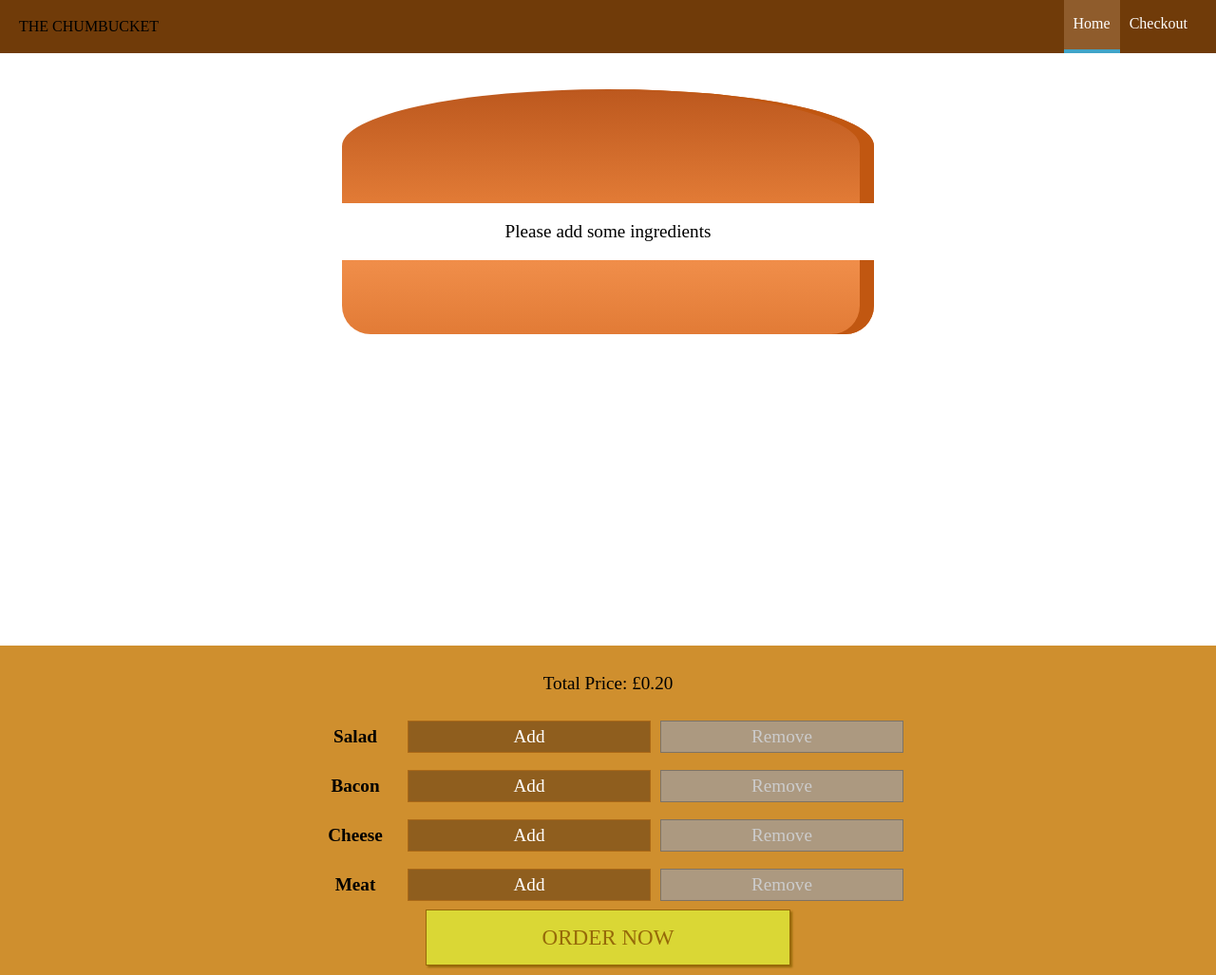
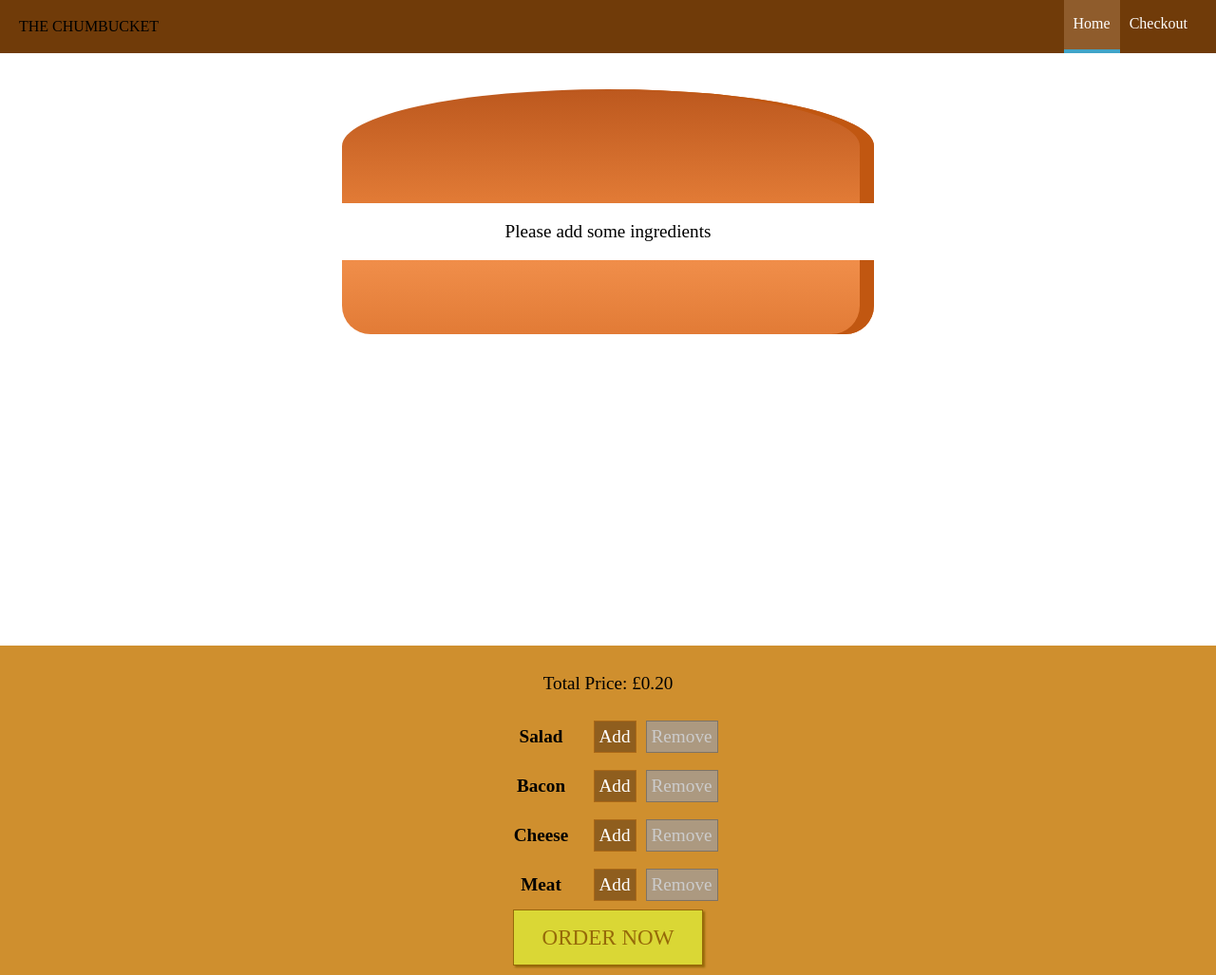
Before and after one commit to AxSch/burger-app, a React app: page / in a window 1280 px wide. Shown: the whole page at 95% size. Built offline with nearby package versions, Linux system fonts and the light colour scheme; a web font is replaced by a local one.

Commit message:
style: Adjusted width css prop

```diff
--- a/src/components/Burger/BuildControls/BuildControl/BuildControl.tsx
+++ b/src/components/Burger/BuildControls/BuildControl/BuildControl.tsx
@@ -37,7 +37,7 @@ const StyledLabel = styled.div`
 `
 
 const StyledButton = styled.button`
-  width: 20%
+  width: auto;
   display: block;
   font: inherit;
   padding: 5px;
--- a/src/components/Burger/BuildControls/BuildControls.tsx
+++ b/src/components/Burger/BuildControls/BuildControls.tsx
@@ -15,7 +15,7 @@ const StyledControls = styled.div`
 `
 
 const StyledButton = styled.button`
-  width: 30%
+  width: auto;
   background-color: #DAD735;
   outline: none;
   cursor: pointer;
```
